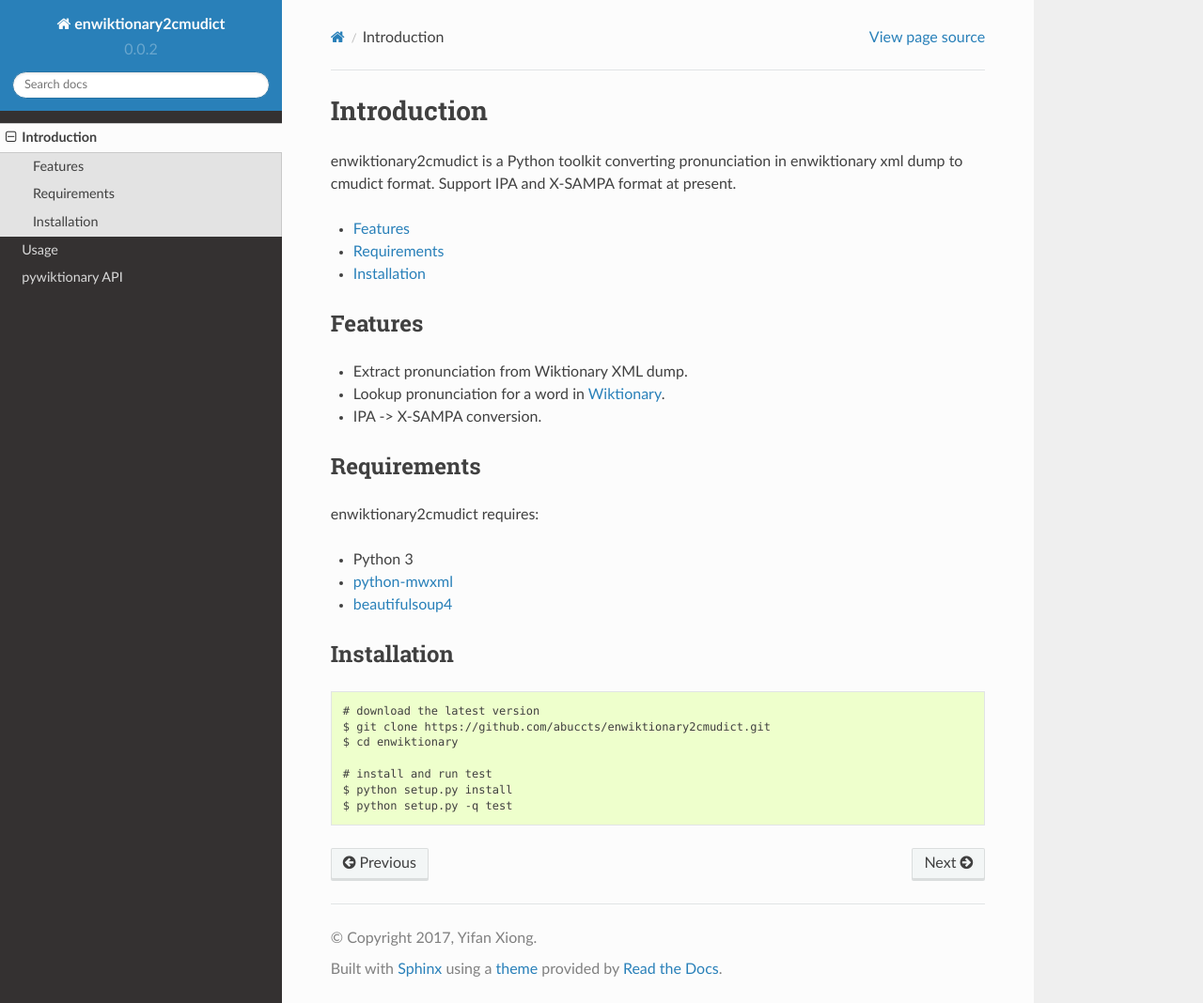
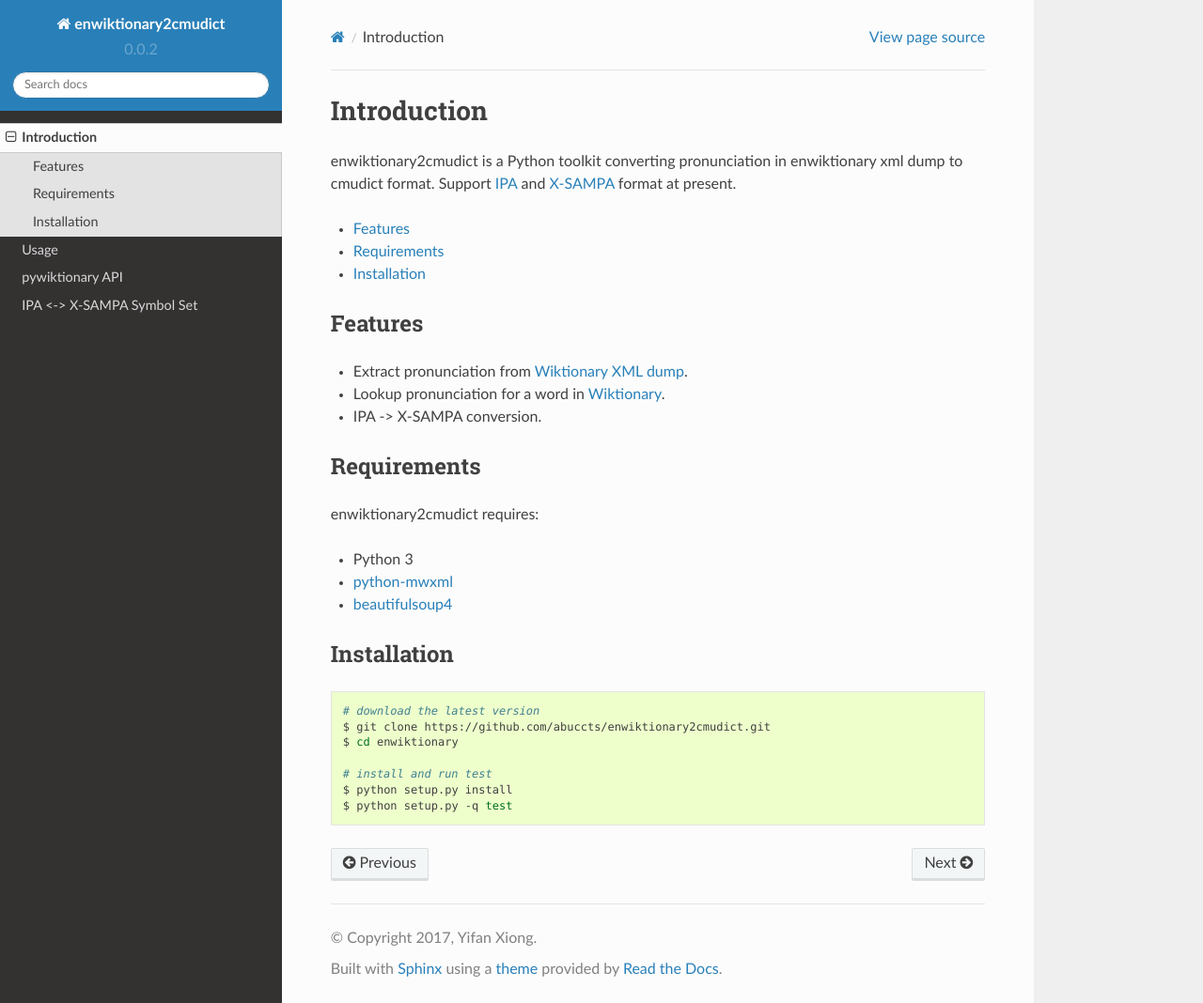
Before and after one commit to abuccts/wikt2pron, a Sphinx documentation site: the page built from docs/intro.rst, in a window 1280 px wide and 1068 px high. Shown: the whole window at 94% size. Built offline with Sphinx 7.4.7 and the Read the Docs theme 2.0.0, drawn with Linux system fonts in a browser that asks for light colours; formulas are drawn with MathJax 3.

Commit message:
update docs

```diff
--- a/docs/intro.rst
+++ b/docs/intro.rst
@@ -2,8 +2,11 @@
 ============
 
 enwiktionary2cmudict is a Python toolkit converting pronunciation in
-enwiktionary xml dump to cmudict format. Support IPA and X-SAMPA format
-at present.
+enwiktionary xml dump to cmudict format.
+Support `IPA`_ and `X-SAMPA`_ format at present.
+
+.. _IPA: https://en.wikipedia.org/wiki/International_Phonetic_Alphabet
+.. _X-SAMPA: https://en.wikipedia.org/wiki/X-SAMPA
 
 .. contents::
    :local:
@@ -39,7 +43,7 @@
 Installation
 ------------
 
-::
+.. code-block:: shell
 
     # download the latest version
     $ git clone https://github.com/abuccts/enwiktionary2cmudict.git
--- a/pywiktionary/__init__.py
+++ b/pywiktionary/__init__.py
@@ -1,7 +1,10 @@
 """`Wiktionary pronunciation collector`
 
 A Python toolkit converting pronunciation in enwiktionary xml dump
-to cmudict format. Support IPA and X-SAMPA format at present.
+to cmudict format. Support `IPA`_ and `X-SAMPA`_ format at present.
+
+.. _IPA: https://en.wikipedia.org/wiki/International_Phonetic_Alphabet
+.. _X-SAMPA: https://en.wikipedia.org/wiki/X-SAMPA
 """
 
 from .wiktionary import Wiktionary
```
Also changed, not shown: other parts of docs/intro.rst (+2 -1 lines), README.md (+5 -1 lines), docs/api.rst (+8 -7 lines), docs/index.rst (+10 -0 lines), docs/sym.rst (added, +7 -0 lines), docs/usage.rst (+10 -10 lines), 3 other files.
